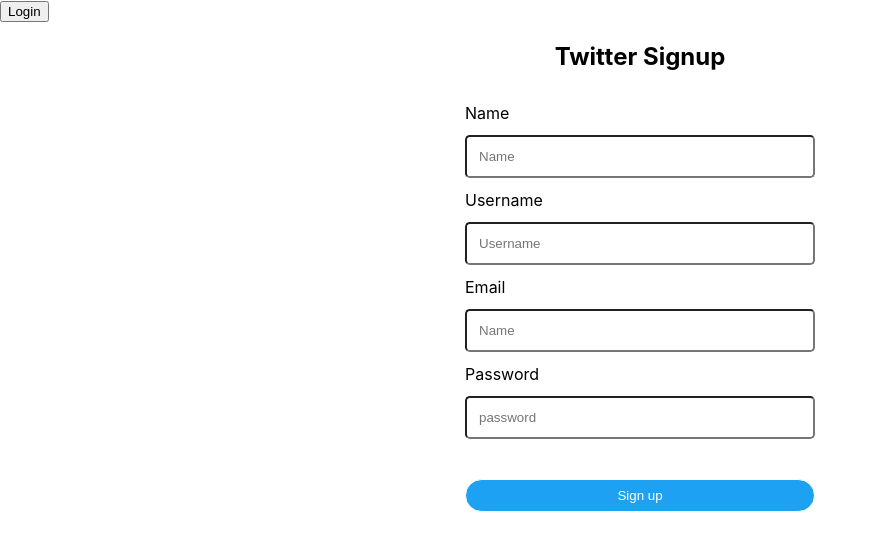
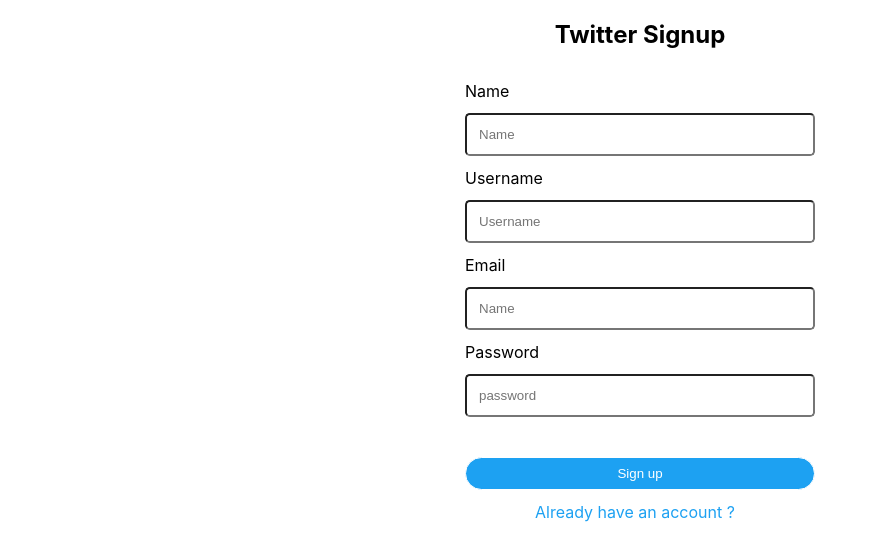
Before and after one commit to sridhar02/Twitter-clone-frontend, a React (Vite) app: page /signup in a window 1280 px wide. Shown: the top 560 px of the page, without its empty margins (0-878 px from the left). Built offline with nearby package versions, Linux system fonts and the light colour scheme.

Commit message:
login and signup component changes

```diff
--- a/src/App.jsx
+++ b/src/App.jsx
@@ -36,7 +36,9 @@
   return (
     <Router>
       <nav>
-        <button onClick={handleSignout}>{user ? 'Logout' : 'Login'}</button>
+        {user ? (
+          <button onClick={handleSignout}>{user ? 'Logout' : 'Login'}</button>
+        ) : null}
       </nav>
       <Switch>
         <Route exact path="/">
--- a/src/components/login.jsx
+++ b/src/components/login.jsx
@@ -1,5 +1,7 @@
 import React, { useState } from 'react';
 import { useHistory } from 'react-router-dom';
+
+import swal from 'sweetalert';
 import styles from './login.module.css';
 
 function Icon() {
@@ -39,12 +41,14 @@
         },
         body: JSON.stringify(data),
       });
-      const res = await response.json();
       if (response.status === 200) {
+        const res = await response.json();
+        setUser(res);
         localStorage.setItem('user', JSON.stringify(res));
-        setUser(res);
         history.push(`/timeline/${res.username}`);
       }
+      // return;
+      // swal('Oops', 'Your Password is wrong!', 'error');
     } catch (error) {
       console.log(error);
     }
--- a/src/components/signup.jsx
+++ b/src/components/signup.jsx
@@ -87,6 +87,11 @@
         <button className={styles.button} type="submit">
           Sign up
         </button>
+        <div className={styles.linksContainer}>
+          <a href="/login" className={styles.link}>
+            Already have an account ?
+          </a>
+        </div>
       </form>
     </div>
   );
--- a/src/components/signup.module.css
+++ b/src/components/signup.module.css
@@ -29,3 +29,20 @@
   margin-top: 2.5rem;
   padding: 8px 4px;
 }
+
+.linksContainer {
+  margin-top: 12px;
+  display: flex;
+  justify-content: center;
+  align-items: center;
+}
+
+.link {
+  text-decoration: none;
+  margin-right: 10px;
+  color: rgb(29, 161, 242);
+}
+
+.link:hover {
+  text-decoration: underline;
+}
```
